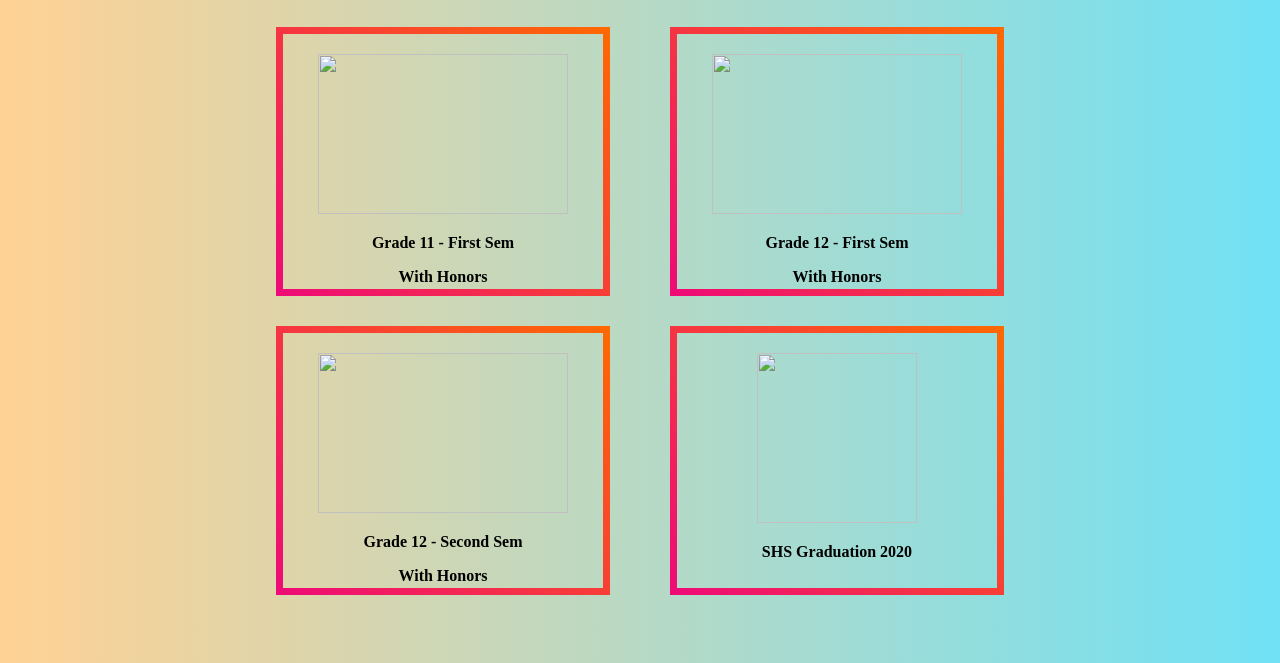
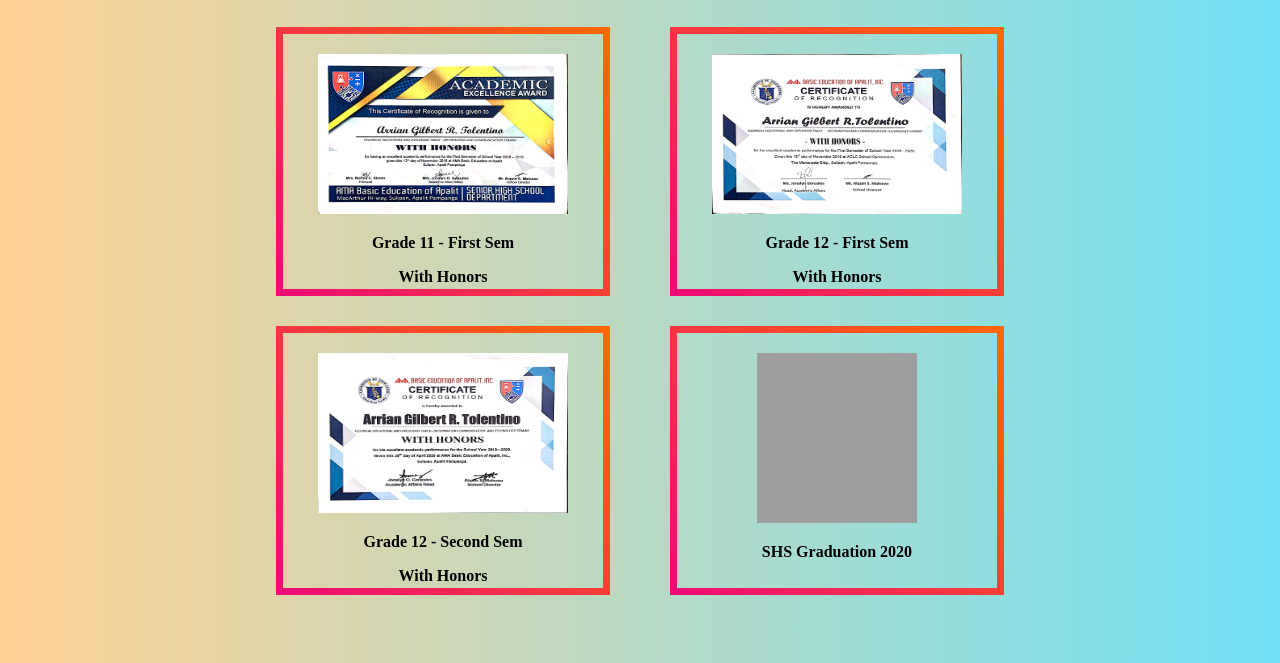
Before and after one commit to geekyari/is-itm, a plain HTML site: page achievements.html in a window 1280 px wide. Shown: the part 137-800 px from the top of the page. Drawn offline with Linux system fonts and the light colour scheme; the site is published under a folder, as on GitHub Pages, so addresses that start at the root find nothing; a web font is replaced by a local one.

Commit message:
fixed achievement's page images

```diff
--- a/achievements.html
+++ b/achievements.html
@@ -34,24 +34,24 @@
     <h1 class="tot">My Achievements</h1>
     <div class="main">
         <div class="cert">
-            <img src="/images/g11first.jpg">
+            <img src="images/g11first.jpg">
             <p>Grade 11 - First Sem</p>
             <p>With Honors</p>
         </div>
         <div class="cert">
-            <img src="/images/g12first.jpg">
+            <img src="images/g12first.jpg">
             <p>Grade 12 - First Sem</p>
             <p>With Honors</p>
         </div>
     </div>
     <div class="main2">
         <div class="cert">
-            <img src="/images/g12second.jpg">
+            <img src="images/g12second.jpg">
             <p>Grade 12 - Second Sem</p>
             <p>With Honors</p>
         </div>
         <div class="grad">
-            <img class="pop" src="/images/gradpic.jpg">
+            <img class="pop" src="images/gradpic.jpg">
             <p>SHS Graduation 2020</p>
         </div>
         </div>
```
